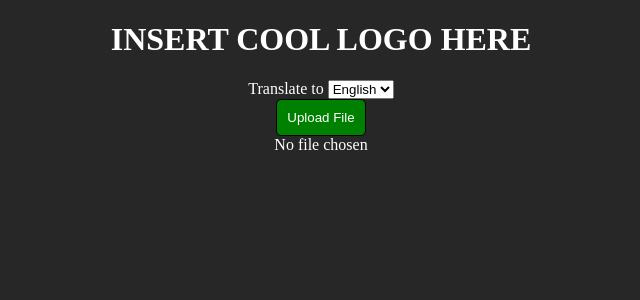
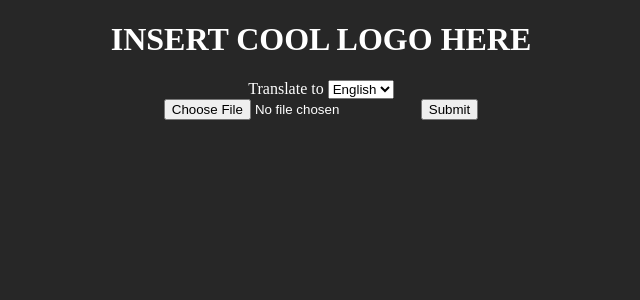
Before and after one commit to NoahTN/PictureThese, a Flask app: page / in a window 1280 px wide. Shown: the top 300 px of the page, without its empty margins (319-959 px from the left). Run offline with Flask 2, Linux system fonts and the light colour scheme; parts of the project's set-up code (start-up, migrations or seed data) failed here and were passed over.

Commit message:
Revert to 5b93d71

```diff
--- a/static/js/upload.js
+++ b/static/js/upload.js
@@ -3,8 +3,8 @@ const customUploadBtn = document.getElementById("custom-upload-btn");
 const customUploadText = document.getElementById("custom-upload-text");
 const imageDiv = document.getElementById("image-div");
 const image = document.getElementById("uploaded-img");
+const imageSrc = document.getElementById("img-src");
 const itemsDiv = document.getElementById("items-div");
-const uploadForm = document.getElementById("upload-form");
 
 customUploadBtn.addEventListener("click", function() {
     defaultUploadBtn.click();
@@ -15,11 +15,10 @@ defaultUploadBtn.addEventListener("change", function() {
         // Make image-div visible and display the image
         imageDiv.style.display = "block";
         image.src = URL.createObjectURL(defaultUploadBtn.files[0]);
+        imageSrc.innerHTML = image.src;
         image.style.width = "75%";
         // Write the filename to customm-upload-text
         customUploadText.innerHTML = defaultUploadBtn.value.split("\\").pop();
-        // Submit form
-        uploadForm.submit();
     }
     else {
         customUploadText.innerHTML = "No file chosen";
--- a/templates/index.html
+++ b/templates/index.html
@@ -25,13 +25,20 @@
             </select>
         </div>
         <!--File Upload Button-->
-        <form id="upload-form" action='/image' method="POST" enctype = "multipart/form-data">
-            <input name="file" type="file" id="default-upload-btn" accept="image/*" hidden="hidden"/>
-            <button type="button" id="custom-upload-btn">Upload File</button>
+        <form action='/image' method="POST" enctype = "multipart/form-data">
+            <!--<input type="file" id="default-upload-btn" accept="image/*" hidden="hidden" name="file"/>
+            <button type="button" id="custom-upload-btn">Upload File</button>-->
+            <input type = "file" name = "file" />
+            <input type = "submit"/>
         </form>
+        <!--
         <span id="custom-upload-text">No file chosen</span>
 
+        <span id="img-src" name="img-src">Test2</span>
+        -->
+
         <script src={{ url_for('static', filename='js/upload.js') }}></script>
+        <!--<a href="{{url_for('visionAPI')}}" methods='POST'>Test</a>-->
 
     </body>
 </html>
```
Also changed, not shown: static/images/bg10.bmp (added), static/images/color.png (added), static/images/scoobydoo.png (added), 1 other file.
